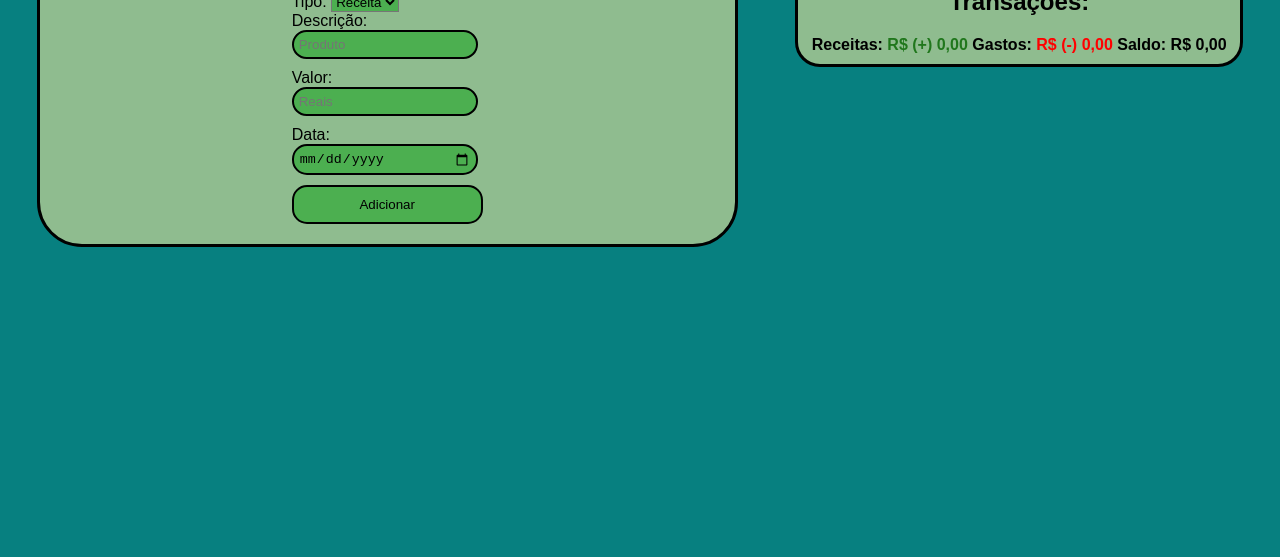
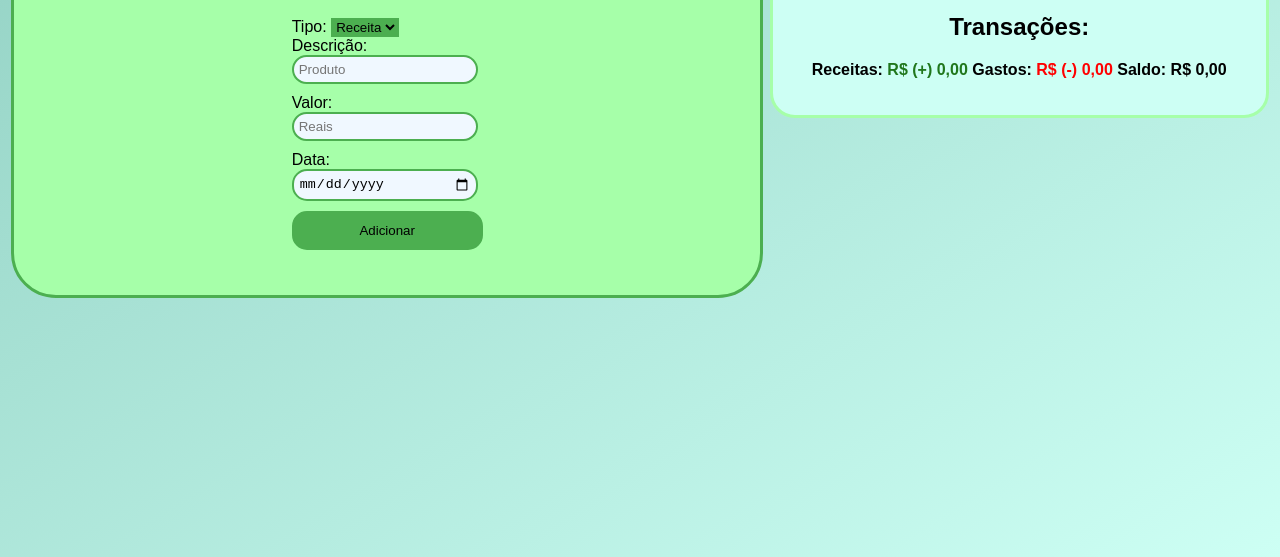
Before and after one commit to ifpi-picos/projeto-cko, a plain HTML site: page index.html in a window 1280 px wide. Shown: the part 243-800 px from the top of the page. Drawn offline with Linux system fonts and the light colour scheme.

Commit message:
mexidinha nas cores

```diff
--- a/style.css
+++ b/style.css
@@ -4,8 +4,8 @@ html {
   width: 100%;
 }
 #descricao, #valor, #data{
-  background-color: #4CAF50;
-  border: 2.5px solid black;
+  background-color: aliceblue;
+  border: 2.5px solid #4CAF50;
   border-radius: 15px;
   color:black;
   width: 90%;
@@ -13,10 +13,13 @@ html {
 }
 #tipo{
   background-color: #4CAF50;
+  border-color: #4CAF50;
 }
+
  body {
       font-family: Arial, sans-serif;
-      background-color: #078080
+      background-color:#1a6d2c;
+      background-image: linear-gradient(to bottom right, #8fcec0, #cdfff4);
     }
 
     .container {
@@ -27,15 +30,17 @@ html {
       justify-content: space-around;
       align-items: center;
     }
+
     .esquerda{
       width: 55%;
-      border: 3px solid black;
+      border: 3px solid #4CAF50;
       border-radius: 45px;
       display: flex;
       flex-flow: column nowrap;
       justify-content: space-around;
       align-items: center;
-      background-color: darkseagreen;
+      background-color: #a6ffa9;
+      padding: 2%;
     }
     .direita{
       width: 35%;
@@ -43,9 +48,10 @@ html {
       flex-flow: column nowrap;
       justify-content: space-around;
       align-items: center;
-      border: 3px solid black;
+      border: 3px solid #a6ffa9;
       border-radius: 25px;
-      background-color: darkseagreen;
+      background-color: #cdfff4;
+      padding: 2%;
     }
     h1 {
       text-align: center;
@@ -68,7 +74,7 @@ html {
       color: black;
       border: none;
       cursor: pointer;
-      border: 2px black solid;
+      border: 2px #4CAF50 solid;
       border-radius: 15px;
     }
 
@@ -116,7 +122,8 @@ html {
 
     .transacao .acoes button {
       margin-left: 10px;
-      background-color:#4CAF50;
+      background-color: #4CAF50;
+      border: #4CAF50 solid;
     }
 
     .saldo {
```
